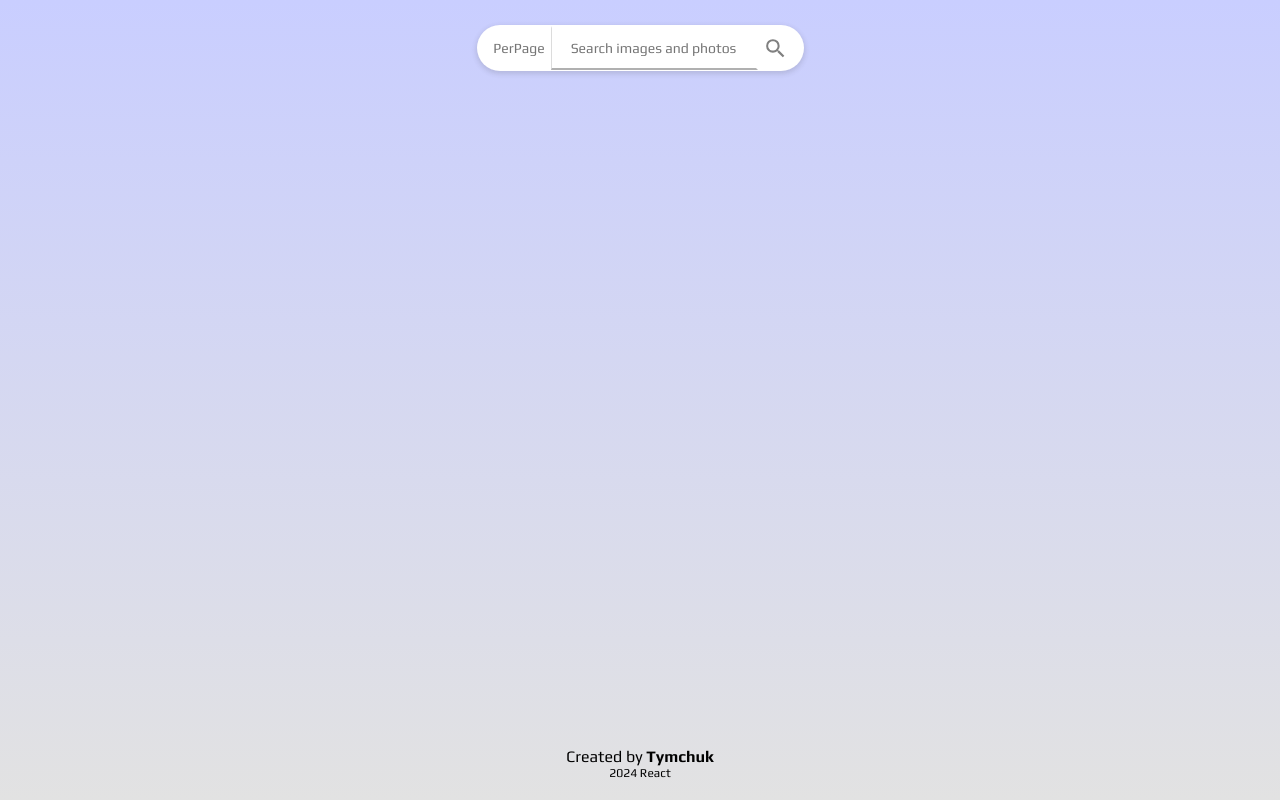
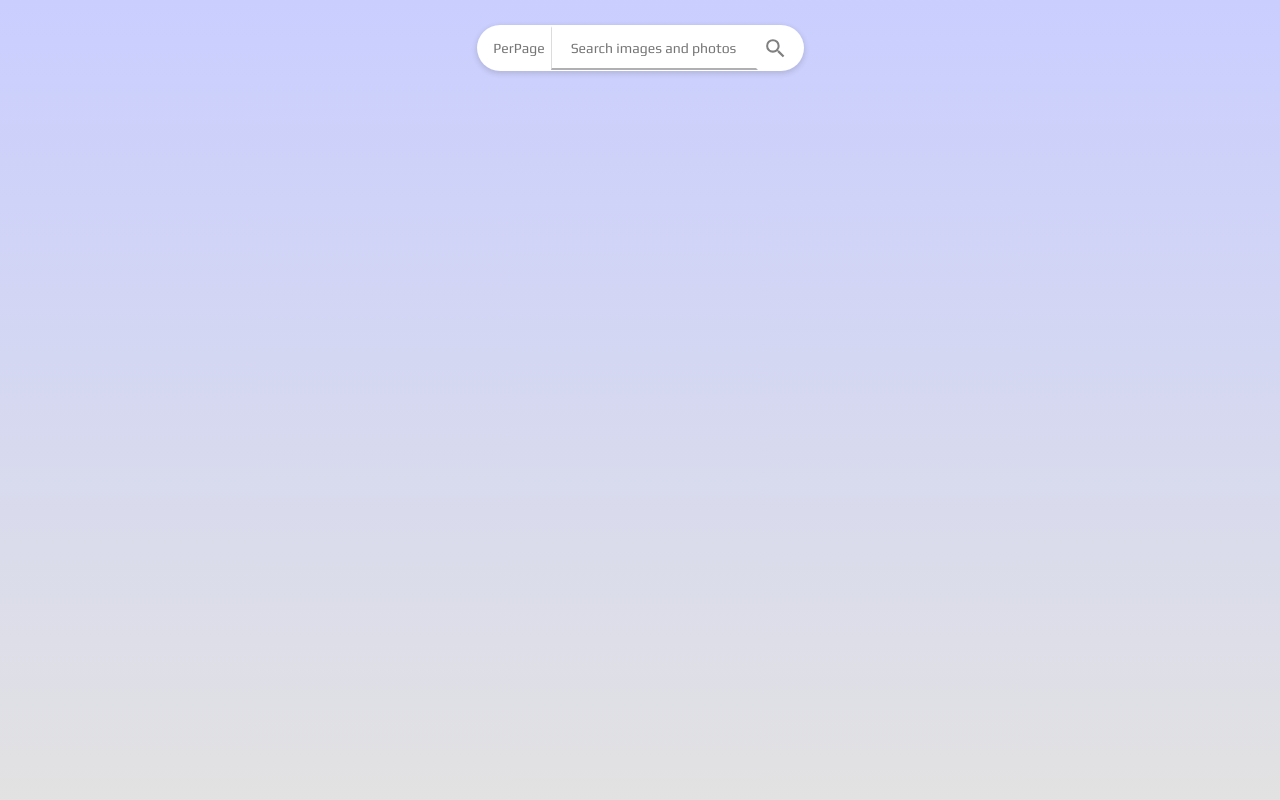
Before and after one commit to Igor-Tymchuk/goit-react-hw-04, a React (Vite) app: page / in a window 1280 px wide. Built offline with nearby package versions, Linux system fonts and the light colour scheme.

Commit message:
remove footer

```diff
--- a/src/App.jsx
+++ b/src/App.jsx
@@ -97,14 +97,14 @@ const App = () => {
         onClose={toggleIsOpen}
         selectedImage={selectedImage}
       />
-      {firstLoad & !page && (
+      {/* {firstLoad & !page && (
         <div className="footer">
           <p>
             Created by <span>Tymchuk</span>
           </p>
           <p>2024 React</p>
         </div>
-      )}
+      )} */}
     </>
   );
 };
--- a/src/index.css
+++ b/src/index.css
@@ -74,7 +74,7 @@ img {
 .ReactModal__Content--before-close {
   transform: translateY(50px);
 }
-.footer {
+/* .footer {
   position: absolute;
   bottom: 20px;
   right: 50%;
@@ -88,4 +88,4 @@ img {
   & p:last-child {
     font-size: 12px;
   }
-}
+} */
```
